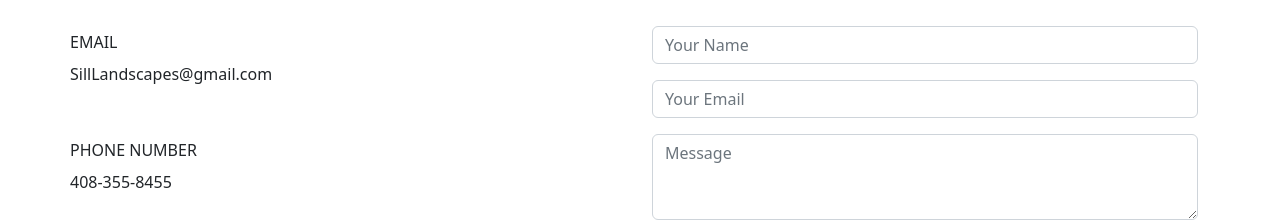
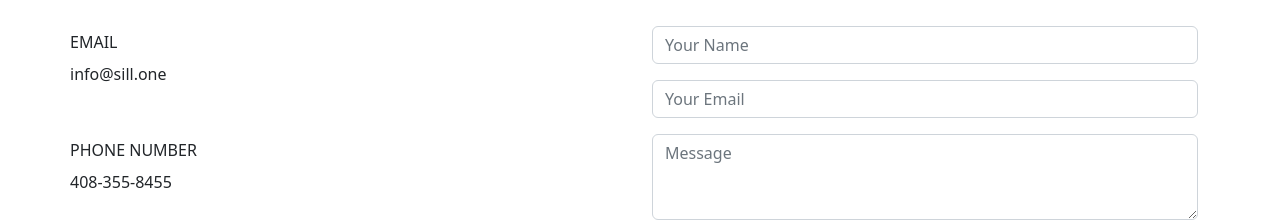
Before and after one commit to brianebrahimi/landscaping_vue, a Vue app: page /contact in a window 1280 px wide. Shown: the part 907-1129 px from the top of the page. Built offline with nearby package versions, Linux system fonts and the light colour scheme.

Commit message:
changed email on contact page

```diff
--- a/src/components/ContactForm.vue
+++ b/src/components/ContactForm.vue
@@ -4,7 +4,7 @@
             <div class="col-md py-3">
                 <div class="row large-font py-4 justify-content-center justify-content-md-start">You can find us at</div>
                 <div class="row py-1 justify-content-center justify-content-md-start">EMAIL</div>
-                <div class="row pt-1 pb-5 justify-content-center justify-content-md-start">SillLandscapes@gmail.com</div>
+                <div class="row pt-1 pb-5 justify-content-center justify-content-md-start">info@sill.one</div>
                 <div class="row py-1 justify-content-center justify-content-md-start">PHONE NUMBER</div>
                 <div class="row pt-1 pb-5 justify-content-center justify-content-md-start">408-355-8455</div>
                 <div class="row py-1 justify-content-center justify-content-md-start">LOCATION</div>
```
